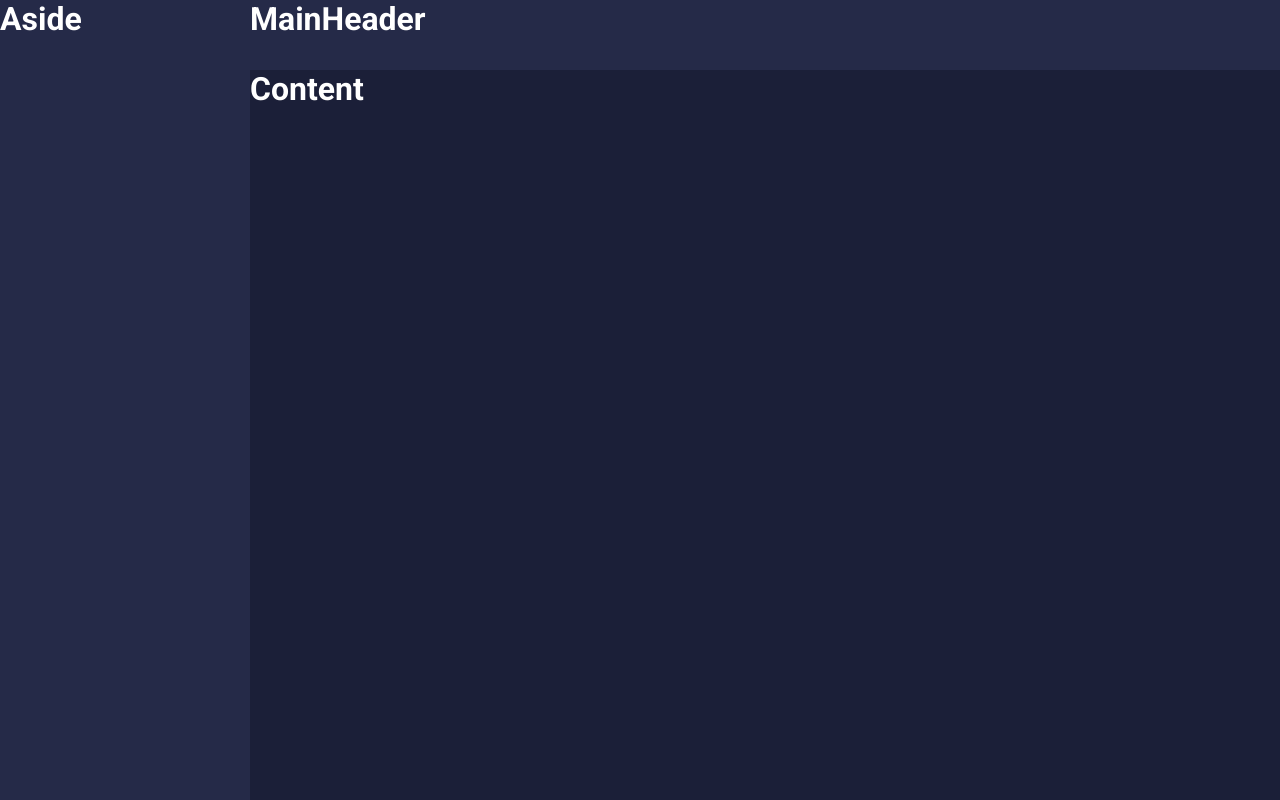
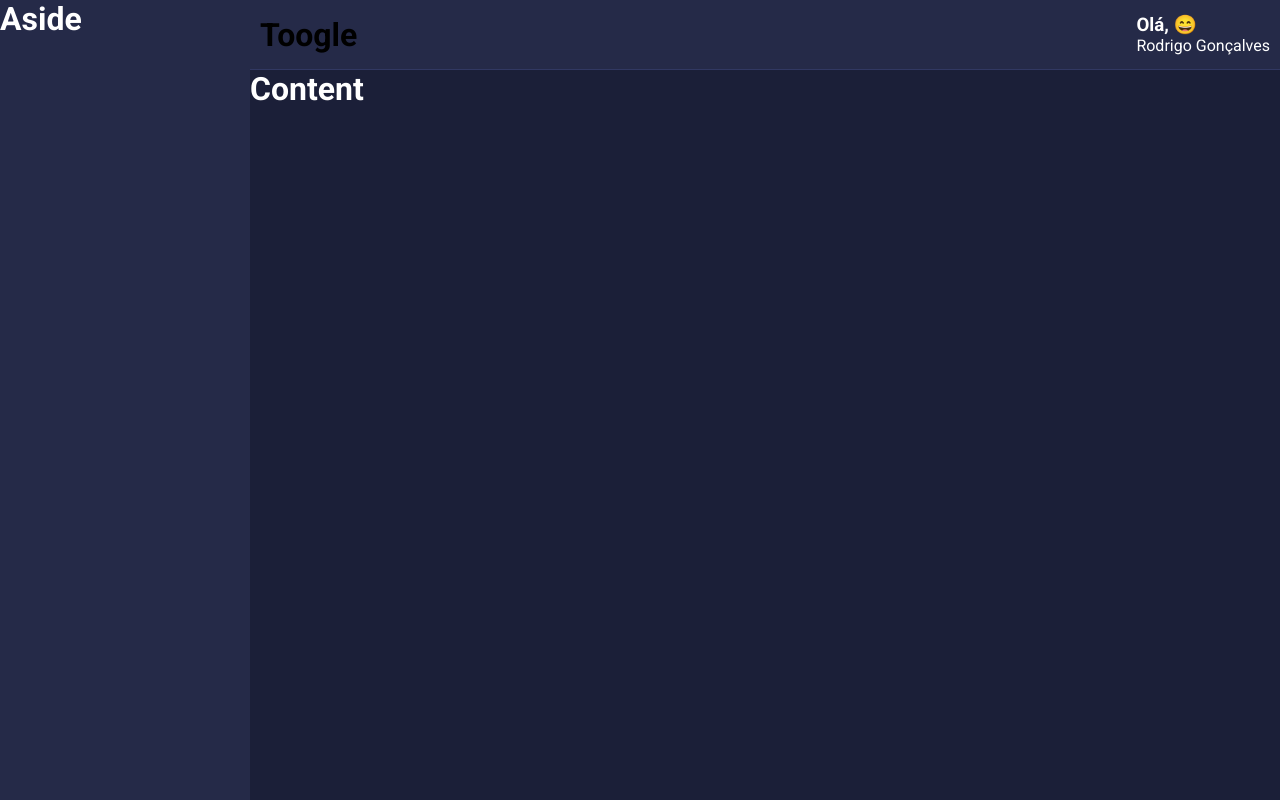
Before and after one commit to CarlosMota/react_e_typescript_desenvolvendo_um_dashboard, a React (Create React App) app: page / in a window 1280 px wide. Built offline with nearby package versions, Linux system fonts and the light colour scheme.

Commit message:
[S3A12] Criando o header principal
Signed-off-by: Carlos Silva <carlos.motta89@mail.com>

```diff
--- a/src/Components/MainHeader/index.tsx
+++ b/src/Components/MainHeader/index.tsx
@@ -1,10 +1,29 @@
-import React from 'react';
-import { Container } from './styles';
+/** useMemo = é um hooks do react que  memoriza valores*/
+import React, {useMemo} from 'react';
+
+import emojis from '../../utils/emojis';
+
+import {
+    Container,
+    Profile,
+    Welcome,
+    UserName
+} from './styles';
 
 const MainHeader: React.FC = () => {
+
+    const emoji = useMemo(() => {
+        const indice = Math.floor(Math.random() * emojis.length);
+        return emojis[indice];
+    },[]);
+
     return (
         <Container>
-            <h1>MainHeader</h1>
+            <h1>Toogle</h1>
+            <Profile>
+                <Welcome>Olá, {emoji}</Welcome>
+                <UserName>Rodrigo Gonçalves</UserName>
+            </Profile>
         </Container>
     );
 }
--- a/src/Components/MainHeader/styles.ts
+++ b/src/Components/MainHeader/styles.ts
@@ -1,7 +1,22 @@
 import styled from 'styled-components'
+
 
 export const Container = styled.div`
     grid-area : MH;
+
+    background-color: ${props => props.theme.colors.secondary};
+
+    display: flex;
+    justify-content: space-between;
+    align-items: center;
+    padding: 0 10px;
+    border-bottom: 1px solid ${props => props.theme.colors.gray};
+`;
+
+export const Profile = styled.div`
     color: ${props => props.theme.colors.white};
-    background-color: ${props => props.theme.colors.secondary};
 `;
+
+export const Welcome = styled.h3``;
+
+export const UserName = styled.span``;
--- /dev/null
+++ b/src/utils/emojis.ts
@@ -0,0 +1 @@
+export default ['🤑','🧐','😍','😄','😁']
```
